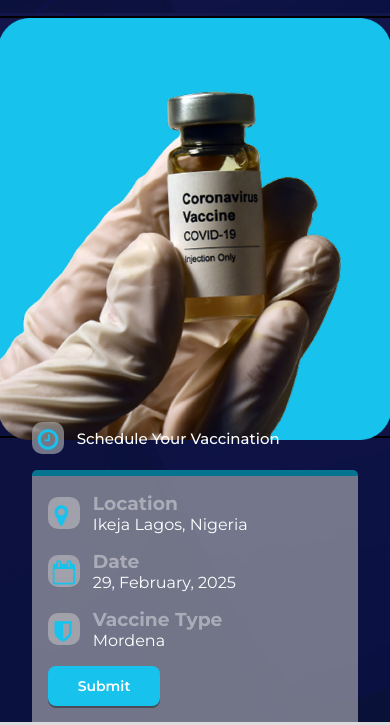
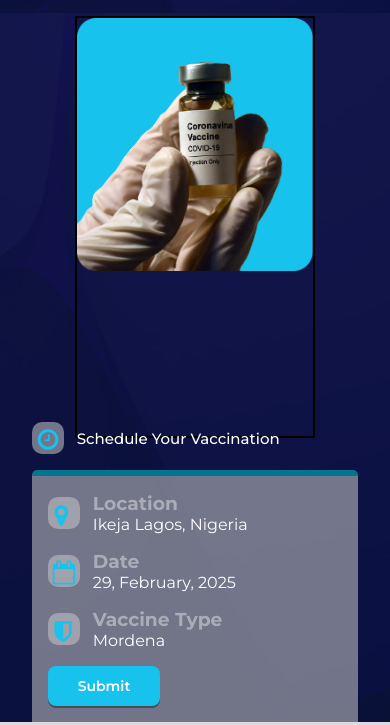
Before and after one commit to rasheed007-hub/PRODIGY_WD_01, a plain HTML site: page index.html in a window 390 px wide. Shown: the part 48-773 px from the top of the page. Drawn offline with Linux system fonts and the light colour scheme.

Commit message:
Add height property to .m_image>img for better layout control

```diff
--- a/styles.css
+++ b/styles.css
@@ -1206,6 +1206,10 @@ footer{
         margin-top: -3rem;
     }
 
+    .m_image>img{
+        height: 30vh;
+    }
+
     .coro{
         height: 8vh;
         width: 8vh;
```
